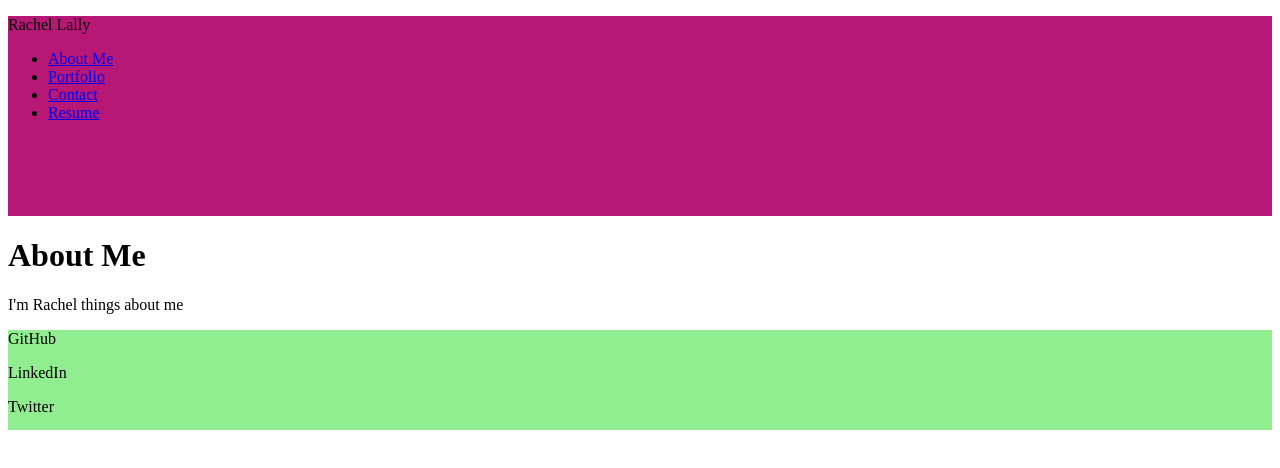
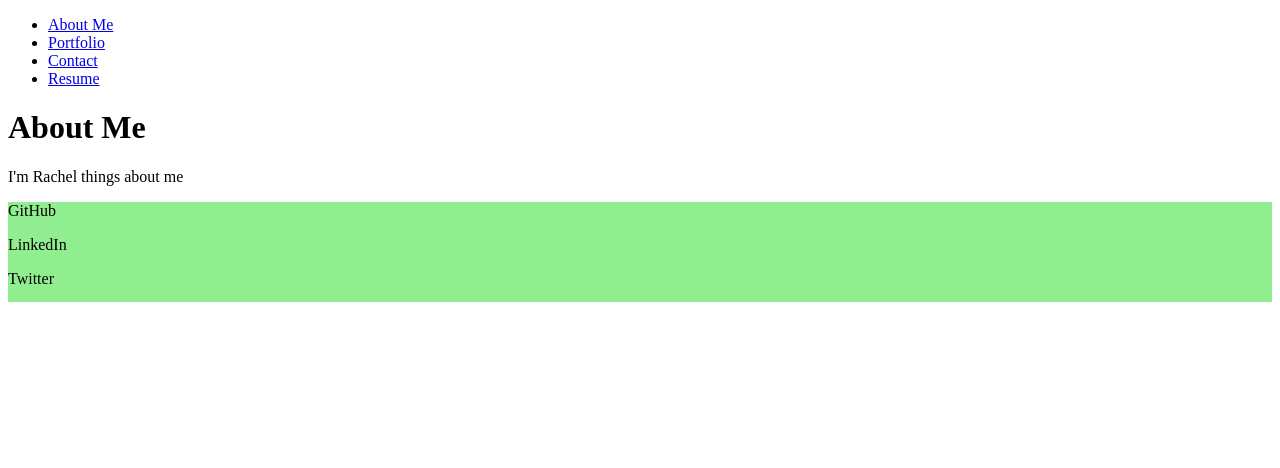
Before and after one commit to rachlally/react-portfolio-app, a React (Create React App) app: page / in a window 1280 px wide. Shown: the top 468 px of the page. Built offline with nearby package versions, Linux system fonts and the light colour scheme.

Commit message:
pages rendering, header not in use

```diff
--- a/src/components/PageContainer.js
+++ b/src/components/PageContainer.js
@@ -3,8 +3,9 @@ import AboutMe from './pages/AboutMe';
 import Portfolio from './pages/Portfolio';
 import Contact from './pages/Contact';
 import Resume from './pages/Resume';
-import Header from './Header';
+// import Header from './Header';
 import Footer from './Footer';
+import Navigation from './Navigation';
 
 function PageContainer (){
     const [currentPage, setCurrentPage] = useState('AboutMe');
@@ -25,7 +26,8 @@ function PageContainer (){
 
     return (
         <div>
-            <Header currentPage={currentPage} handlepageChange={handlePageChange}/>
+
+            <Navigation currentPage={currentPage} handlePageChange={handlePageChange}/>
             {renderPage()}
             <Footer/>
         </div>
```
Also changed, not shown: src/components/Navigation.js (+4 -4 lines).
